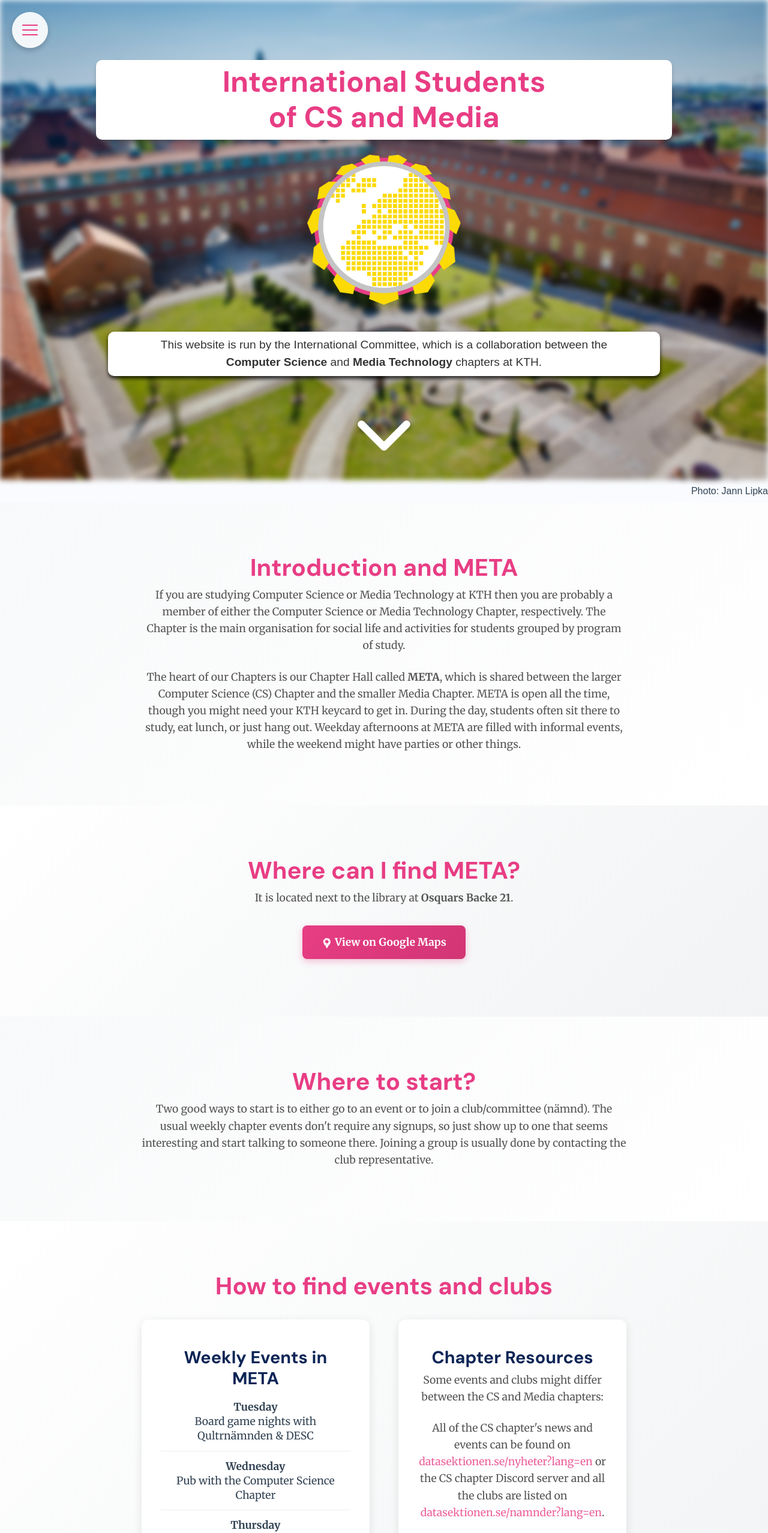
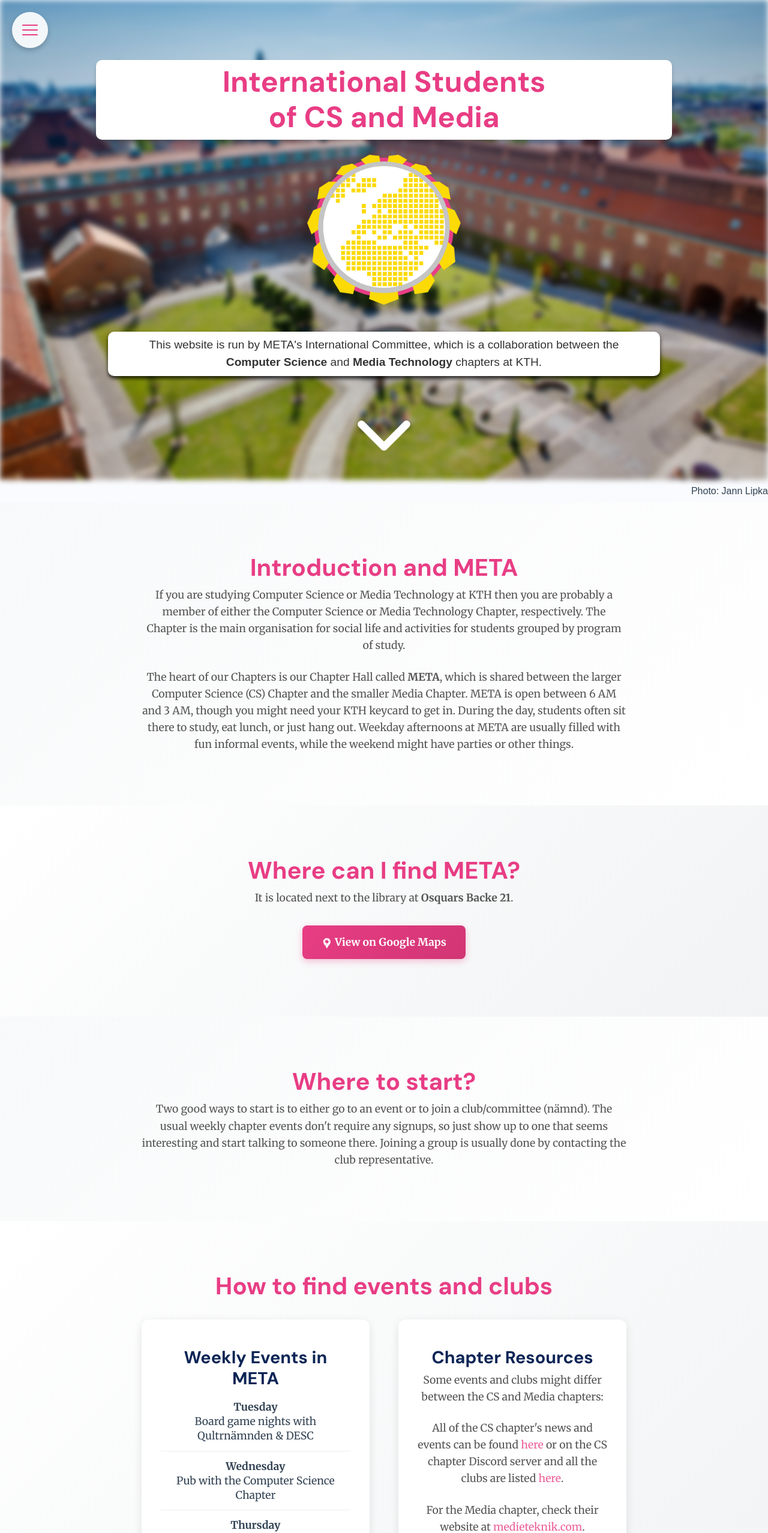
Before and after one commit to datasektionen/metastudent, a React (Vite) app: page / in a window 1280 px wide. Shown: the top 2556 px of the page at 60% size. Built offline with nearby package versions, Linux system fonts and the light colour scheme.

Commit message:
Text changes and typo fix Fixes PR comments
Co-authored-by: Rafael Oliveira <rmfseo@kth.se>

```diff
--- a/src/Sidebar.css
+++ b/src/Sidebar.css
@@ -1,6 +1,6 @@
 /* Sidebar.css */
 .sidebar {
-    background-color: var(--cerice);
+    background-color: var(--cerise);
     /* Blue background color */
     color: #F4CE14;
     /* White text color */
@@ -58,5 +58,5 @@
     cursor: pointer;
     box-shadow: 0 4px 8px rgba(0, 0, 0, 0.2);
     transition: margin-left 0.3s ease;
-    color: var(--cerice);
+    color: var(--cerise);
 }
--- a/src/index.css
+++ b/src/index.css
@@ -11,7 +11,7 @@
   -webkit-font-smoothing: antialiased;
   -moz-osx-font-smoothing: grayscale;
 
-  --cerice: #e83d84;
+  --cerise: #e83d84;
 }
 
 * {
--- a/src/pages/home.jsx
+++ b/src/pages/home.jsx
@@ -46,7 +46,7 @@
                     <div className="row">
                         <div className="col-lg mx-3">
                             <p className={[styles.text, styles.shadow].join(' ')}>
-                                This website is run by the International Committee, which is
+                                This website is run by META&apos;s International Committee, which is
                                 a collaboration between the <strong className={styles.nowrap}>Computer Science</strong> and <strong className={styles.nowrap}>Media Technology</strong> chapters at KTH.
                             </p>
                         </div>
@@ -74,9 +74,9 @@
                             </p>
                             <p className={styles.bodyText}>
                                 The heart of our Chapters is our Chapter Hall called <strong>META</strong>, which is shared between the larger
-                                Computer Science (CS) Chapter and the smaller Media Chapter. META is open all the time, though you might need your KTH keycard
+                                Computer Science (CS) Chapter and the smaller Media Chapter. META is open between 6 AM and 3 AM, though you might need your KTH keycard
                                 to get in. During the day, students often sit there to study, eat lunch, or just hang out. Weekday afternoons
-                                at META are filled with informal events, while the weekend might have parties or other things.
+                                at META are usually filled with fun informal events, while the weekend might have parties or other things.
                             </p>
                         </div>
                     </div>
@@ -143,10 +143,10 @@
                                     <h3 className={styles.subTitle}>Chapter Resources</h3>
                                     <p className={styles.bodyText}>Some events and clubs might differ between the CS and Media chapters:</p>
                                     <p className={styles.bodyText}>
-                                        All of the CS chapter&apos;s news and events can be found on <a href="https://datasektionen.se/nyheter?lang=en" target="_blank" rel="noopener noreferrer">datasektionen.se/nyheter?lang=en</a> or the CS chapter Discord server and all the clubs are listed on <a href="https://datasektionen.se/namnder?lang=en" target="_blank" rel="noopener noreferrer">datasektionen.se/namnder?lang=en</a>.
+                                        All of the CS chapter&apos;s news and events can be found <a href="https://datasektionen.se/nyheter?lang=en" target="_blank" rel="noopener noreferrer">here</a> or on the CS chapter Discord server and all the clubs are listed <a href="https://datasektionen.se/namnder?lang=en" target="_blank" rel="noopener noreferrer">here</a>.
                                     </p>
                                     <p className={styles.bodyText}>
-                                        For the media chapter, check their website at <a href="https://medieteknik.com" target="_blank" rel="noopener noreferrer">medieteknik.com</a>.
+                                        For the Media chapter, check their website at <a href="https://medieteknik.com" target="_blank" rel="noopener noreferrer">medieteknik.com</a>.
                                     </p>
                                 </div>
                             </div>
@@ -167,7 +167,7 @@
                                 <div className={styles.socialCard}>
                                     <h3 className={styles.subTitle}>Join our WhatsApp Group!</h3>
                                     <p className={styles.bodyText}>WhatsApp group, by internationals for internationals. Open for everybody!</p>
-                                    <a href="https://chat.whatsapp.com/ImgYXrbHlyKAs3XzsPLBFT" className={styles.joinButton}>Join here</a>
+                                    <a href="https://dsekt.se/whatsapp" className={styles.joinButton}>Join here</a>
                                 </div>
                                 <div className={styles.socialCard}>
                                     <h3 className={styles.subTitle}>CS-Chapter&apos;s Discord</h3>
--- a/src/pages/home.module.css
+++ b/src/pages/home.module.css
@@ -103,7 +103,7 @@
 .sectionTitle {
     font-size: 2.5rem;
     font-weight: 700;
-    color: var(--cerice);
+    color: var(--cerise);
     margin-bottom: 2rem;
     text-align: center;
 }
@@ -147,7 +147,7 @@
 
 .linkButton {
     display: inline-block;
-    background: linear-gradient(135deg, var(--cerice) 0%, #d13574 100%);
+    background: linear-gradient(135deg, var(--cerise) 0%, #d13574 100%);
     color: white;
     padding: 1rem 2rem;
     border-radius: 8px;
--- a/src/pages/styles.css
+++ b/src/pages/styles.css
@@ -28,7 +28,7 @@
 }
 
 .nav-item a {
-    color: var(--cerice);
+    color: var(--cerise);
     ;
 }
 
@@ -62,5 +62,5 @@
 
 /*
 href {
-    color: var(--cerice);
+    color: var(--cerise);
 } */
```
Also changed, not shown: src/new-styles.css.
